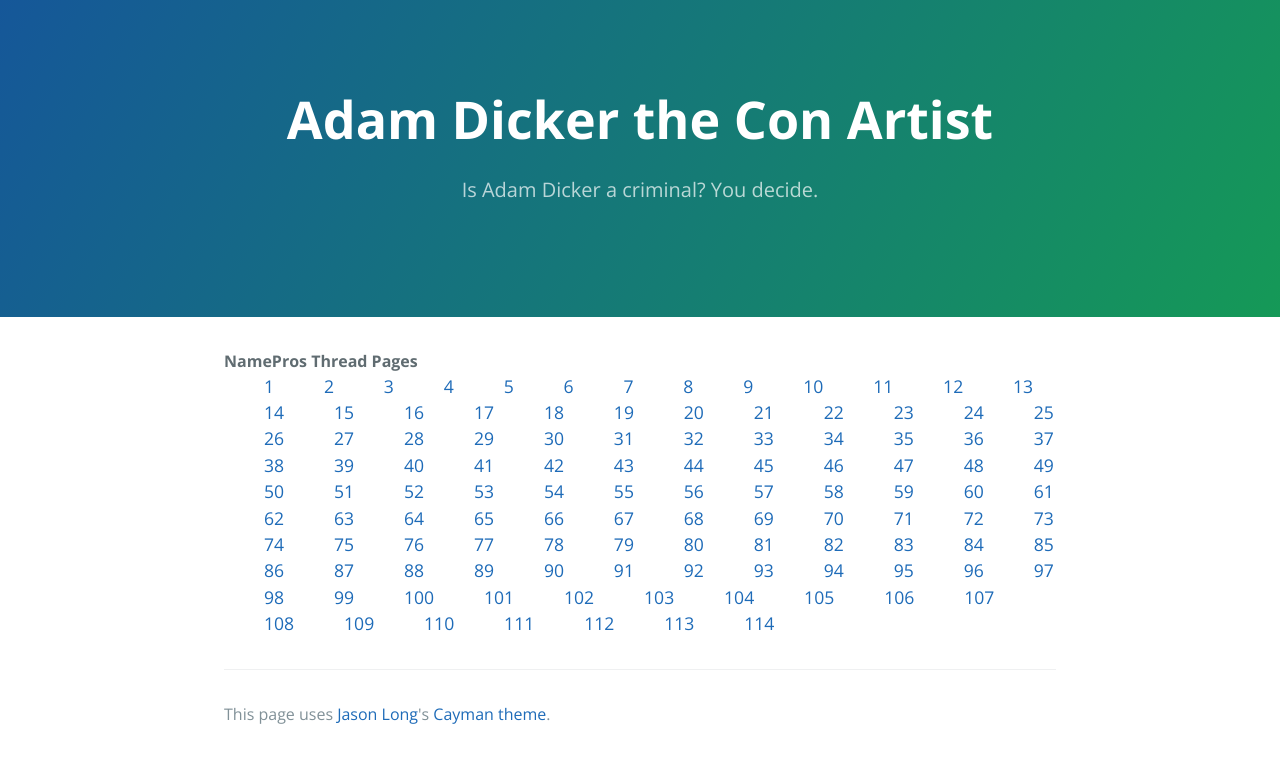
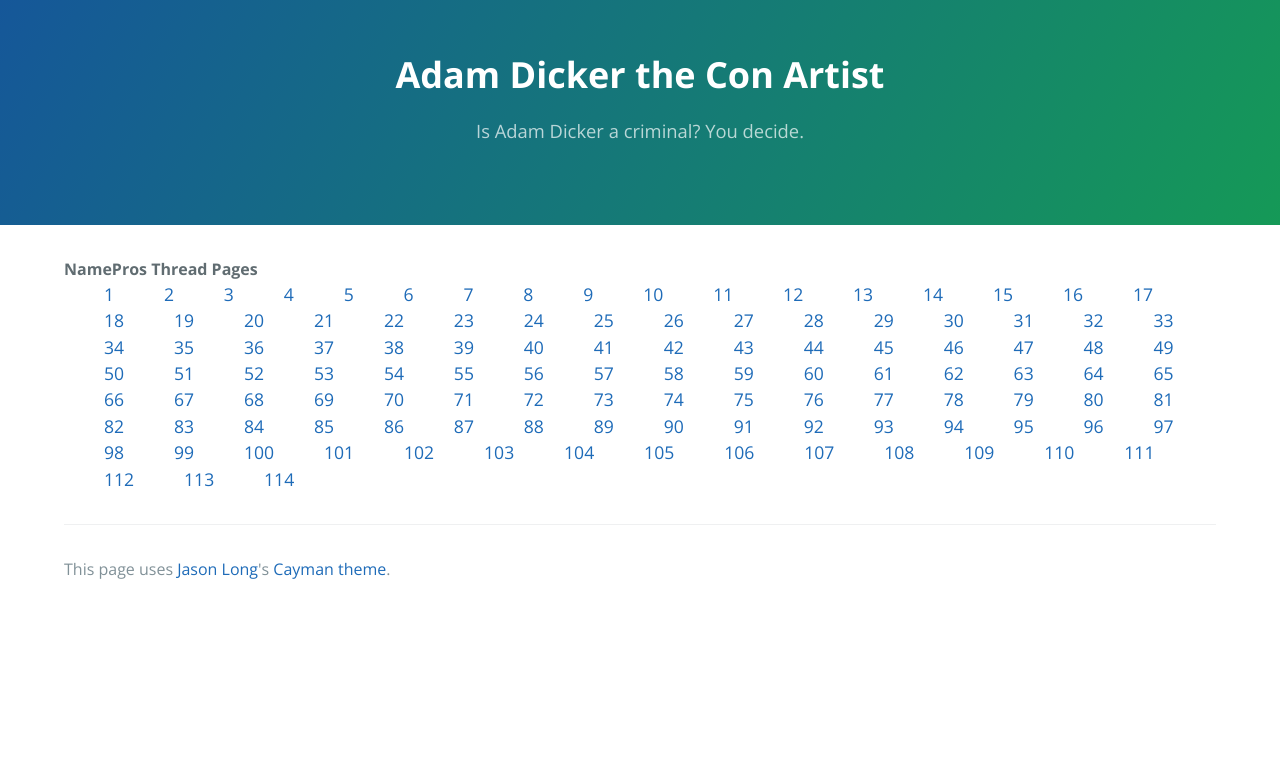
Before and after one commit to vanillascript/adamdicker, a Jekyll site: the page built from index.html, in a window 1280 px wide. Shown: the top 763 px of the page. Built offline with Jekyll 4.4.1, drawn with Linux system fonts in a browser that asks for light colours.

Commit message:
Update stylesheet.css

```diff
--- a/stylesheets/stylesheet.css
+++ b/stylesheets/stylesheet.css
@@ -34,11 +34,11 @@
   background-color: rgba(255, 255, 255, 0.2);
   border-color: rgba(255, 255, 255, 0.3); }
 
-@media screen and (min-width: 64em) {
+@media screen and (min-width: 84em) {
   .btn {
     padding: 0.75rem 1rem; } }
 
-@media screen and (min-width: 42em) and (max-width: 64em) {
+@media screen and (min-width: 42em) and (max-width: 84em) {
   .btn {
     padding: 0.6rem 0.9rem;
     font-size: 0.9rem; } }
@@ -66,11 +66,11 @@
   .page-header input[type="text"]:focus, .page-header input[type="text"]:hover {
     background-color: rgba(255, 255, 255, 0.6); }
 
-@media screen and (min-width: 64em) {
+@media screen and (min-width: 84em) {
   .page-header {
     padding: 5rem 6rem; } }
 
-@media screen and (min-width: 42em) and (max-width: 64em) {
+@media screen and (min-width: 42em) and (max-width: 84em) {
   .page-header {
     padding: 3rem 4rem; } }
 
@@ -82,11 +82,11 @@
   margin-top: 0;
   margin-bottom: 0.1rem; }
 
-@media screen and (min-width: 64em) {
+@media screen and (min-width: 84em) {
   .project-name {
     font-size: 3.25rem; } }
 
-@media screen and (min-width: 42em) and (max-width: 64em) {
+@media screen and (min-width: 42em) and (max-width: 84em) {
   .project-name {
     font-size: 2.25rem; } }
 
@@ -99,11 +99,11 @@
   font-weight: normal;
   opacity: 0.7; }
 
-@media screen and (min-width: 64em) {
+@media screen and (min-width: 84em) {
   .project-tagline {
     font-size: 1.25rem; } }
 
-@media screen and (min-width: 42em) and (max-width: 64em) {
+@media screen and (min-width: 42em) and (max-width: 84em) {
   .project-tagline {
     font-size: 1.15rem; } }
 
@@ -210,14 +210,14 @@
   background-color: #eff0f1;
   border: 0; }
 
-@media screen and (min-width: 64em) {
+@media screen and (min-width: 84em) {
   .main-content {
-    max-width: 64rem;
+    max-width: 84rem;
     padding: 2rem 6rem;
     margin: 0 auto;
     font-size: 1.1rem; } }
 
-@media screen and (min-width: 42em) and (max-width: 64em) {
+@media screen and (min-width: 42em) and (max-width: 84em) {
   .main-content {
     padding: 2rem 4rem;
     font-size: 1.1rem; } }
@@ -239,11 +239,11 @@
 .site-footer-credits {
   color: #819198; }
 
-@media screen and (min-width: 64em) {
+@media screen and (min-width: 84em) {
   .site-footer {
     font-size: 1rem; } }
 
-@media screen and (min-width: 42em) and (max-width: 64em) {
+@media screen and (min-width: 42em) and (max-width: 84em) {
   .site-footer {
     font-size: 1rem; } }
 
```
